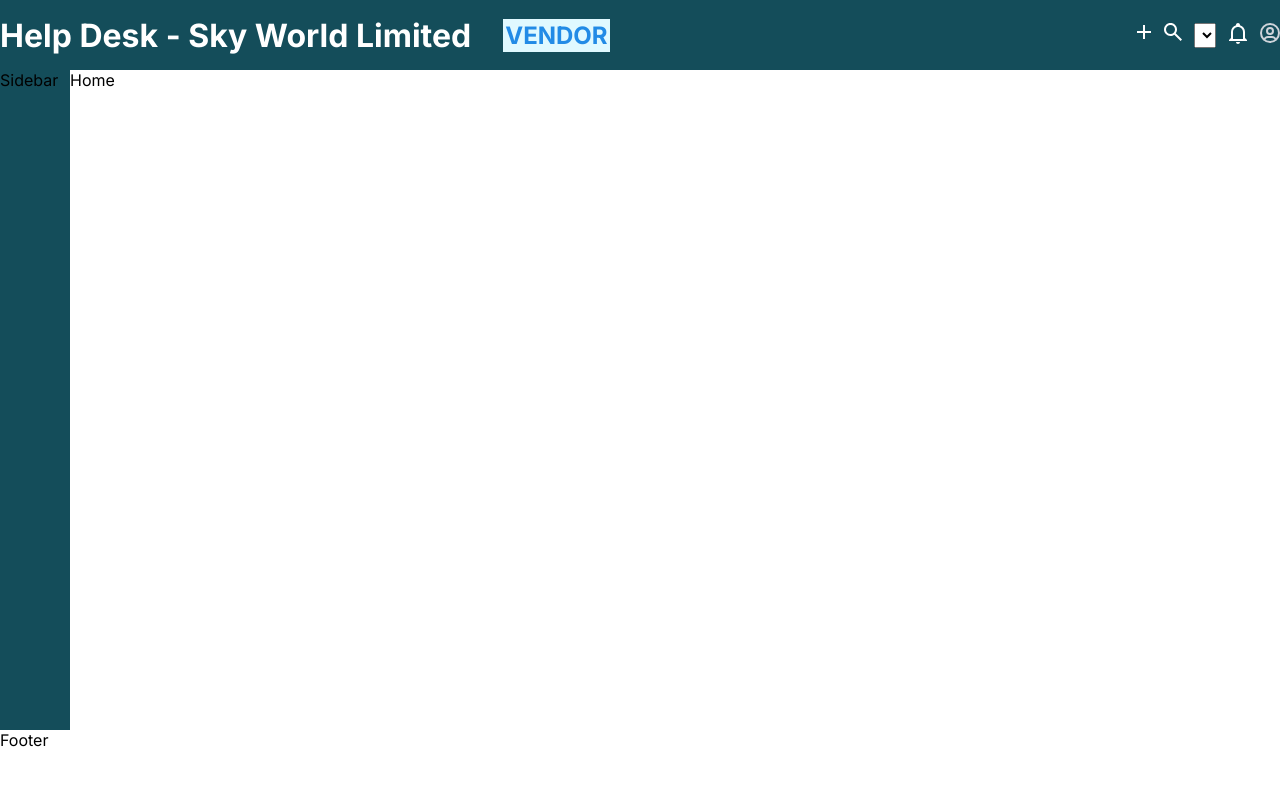
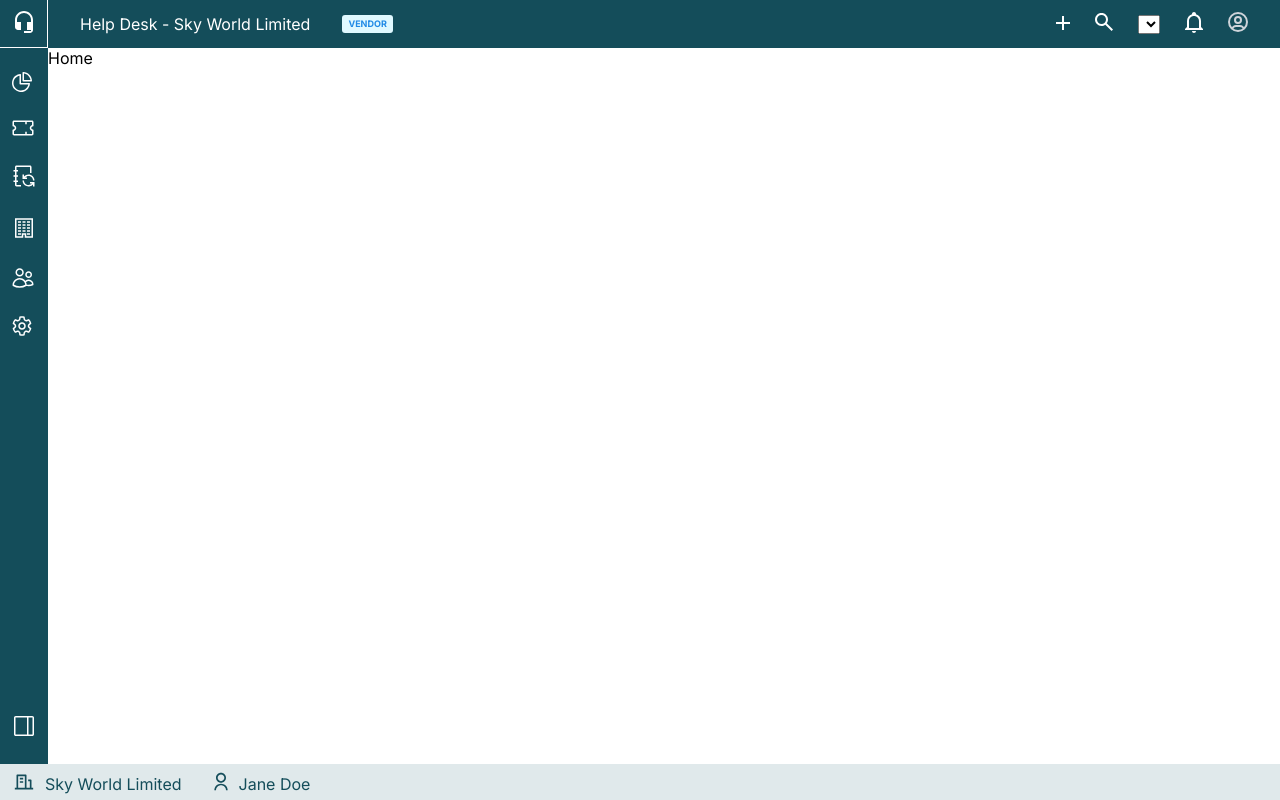
Before and after one commit to Raddames-Tonui/React-help-desk, a React (Vite) app: page / in a window 1280 px wide. Built offline with nearby package versions, Linux system fonts and the light colour scheme.

Commit message:
done wityh layout

```diff
--- a/src/components/Footer.tsx
+++ b/src/components/Footer.tsx
@@ -1,9 +1,21 @@
 import React from 'react';
+import Icon from '../utilities/Icon';
 
 
 const Footer: React.FC = ()=> {
   return (
-    <div>Footer</div>
+    <footer >
+      <div className='footer-wrapper'>
+        <div>
+            <Icon iconName='building' />
+            <p>Sky World Limited</p>
+        </div>
+        <div>
+          <Icon iconName='user' />
+          <p>Jane Doe</p>
+        </div>
+        </div>
+    </footer>
   );
 };
 
--- a/src/components/Navbar.tsx
+++ b/src/components/Navbar.tsx
@@ -4,6 +4,9 @@ import Icon from '../utilities/Icon';
 const Navbar = ()=> {
   return (
     <header >
+        <div className='mic-icon'>
+          <Icon iconName='microphone'/>
+        </div>
       <div className='header-wrapper'>
         <div className='logo'>
           <h1>Help Desk - Sky World Limited</h1>
--- a/src/components/Sidebar.tsx
+++ b/src/components/Sidebar.tsx
@@ -1,10 +1,23 @@
 import React from 'react';
+import Icon from '../utilities/Icon';
 
 
 
 const Sidebar: React.FC = () => {
   return (
-    <aside className="">Sidebar</aside>
+    <aside className="">
+      <div className='aside-icons'>
+        <Icon iconName="pie" />
+        <Icon  iconName='razor'/>
+        <Icon  iconName='notepad'/>
+        <Icon  iconName='notes'/>
+        <Icon  iconName='users'/>
+        <Icon  iconName='settings'/>
+      </div>
+      <div>
+        <Icon iconName='close' />
+      </div>
+    </aside>
   );
 };
 
--- a/src/css/layout.css
+++ b/src/css/layout.css
@@ -6,20 +6,37 @@
         "header header "
         "aside main "
         "footer footer"  ;
-    grid-template-columns: 70px 1fr;
-    grid-template-rows: 70px 1fr 70px;
+    grid-template-columns: 48px 1fr;
+    grid-template-rows: 48px 1fr 36px;
     height: 100vh;
 }
 
 header {
     grid-area: header;
     background-color: var(--background-primary-700);
+    display: flex;
 }
+
+.mic-icon {
+    height: 100%;
+    display: flex;
+    justify-content: center;
+    align-items: center;
+    border-right: 1px solid var(--background-primary);
+    border-bottom: 1px solid var(--background-primary);
+    width: 48px;
+    min-height: 48px;
+    max-width: 48px;
+    flex-shrink: 0;
+}
+
 .header-wrapper {
     display: flex;
     justify-content: space-between;
     align-items: center;
     height: 100%;
+    flex: 1;
+    margin:0 2rem;
 }
 .logo {
     display: flex;
@@ -27,27 +44,51 @@ header {
     gap: 2rem;
     color: white;
 }
+.logo > h1 {
 
-.logo {
+    font-family: Inter;
     font-weight: 400;
+    font-style: Regular;
+    font-size: 16px;
+    line-height: 100%;
+    letter-spacing: 0%;
 }
 
 .logo > h2 {
     display: inline-block;
-    padding: 2px;
+    padding: 2px 6px;
+    border-radius: 3px;
     background-color: var(--background-primary-50);
     color: var(--text-blue);
+    font-weight: 700;
+    font-size: 9px;
+    line-height: 14px;
 }
 
 .icon-search{
     display: flex;
-    gap: 0.8rem;
+    justify-content: center;
+    align-items: center;
+    gap: 25px;
 }
 
 aside {
     grid-area: aside;
     background-color: var(--background-primary-700);
+    display: flex;
+    flex-direction: column;
+    justify-content: space-between;
+    align-items: center;
+    padding: 24px 0;
 }
+
+.aside-icons {
+    display: flex;
+    flex-direction: column;
+    gap: 24px;
+}
+
+
 main {
     grid-area: main;
 
@@ -55,5 +96,31 @@ main {
 
 footer {
     grid-area:footer;
-    background-color: var(--background-primary-200);
+    background-color: var(--background-primary-100);
+    color: var(--background-primary-700);
 }
+
+.footer-wrapper {
+    display: flex;
+    align-items: center;
+    gap: 2rem;
+    margin-left: 14px;
+}
+
+.footer-wrapper > div {
+    display: flex;
+    align-items: center;
+    gap: 11px;
+    margin-top: 8px;
+}
+
+.footer-wrapper > div h2 {
+    width: 144px;
+    height: 20px;
+    line-height: 20px;
+    font-size: 20px;
+    font-weight: 500;
+    white-space: nowrap;
+    opacity: 1;
+    transform: rotate(0deg);
+}
```
